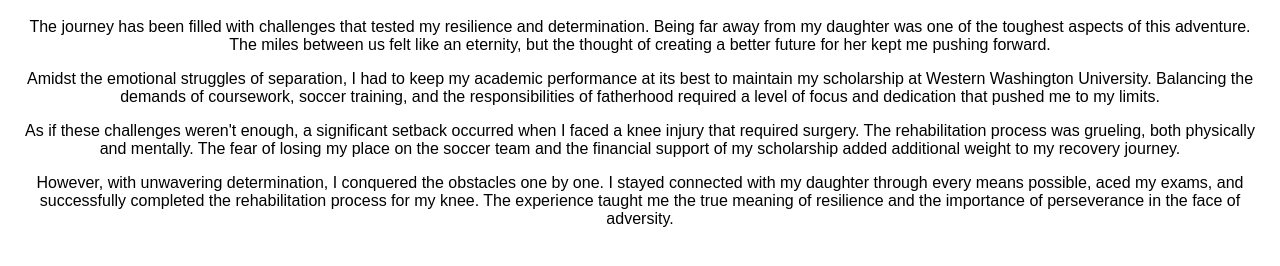
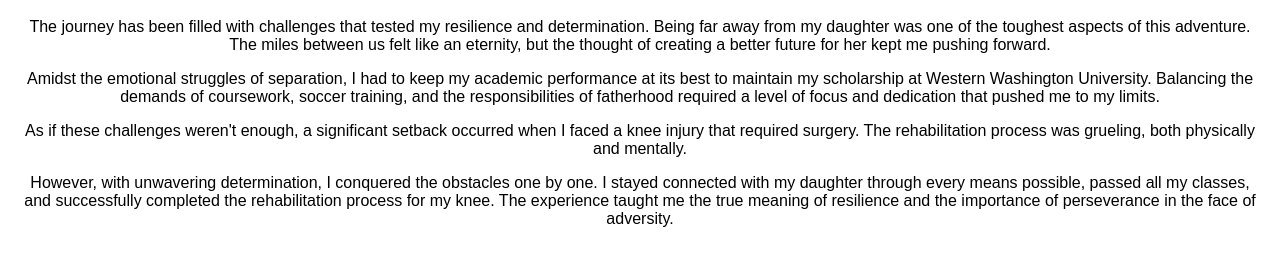
Before and after one commit to diegojalv/interactiveweb, a plain HTML site: page page3.html in a window 1280 px wide. Shown: the part 62-328 px from the top of the page. Drawn offline with Linux system fonts and the light colour scheme.

Commit message:
Corrections

```diff
--- a/page3.html
+++ b/page3.html
@@ -22,8 +22,8 @@
     <h1>Challenges and Triumphs</h1>
     <p>The journey has been filled with challenges that tested my resilience and determination. Being far away from my daughter was one of the toughest aspects of this adventure. The miles between us felt like an eternity, but the thought of creating a better future for her kept me pushing forward.</p>
     <p>Amidst the emotional struggles of separation, I had to keep my academic performance at its best to maintain my scholarship at Western Washington University. Balancing the demands of coursework, soccer training, and the responsibilities of fatherhood required a level of focus and dedication that pushed me to my limits.</p>
-    <p>As if these challenges weren't enough, a significant setback occurred when I faced a knee injury that required surgery. The rehabilitation process was grueling, both physically and mentally. The fear of losing my place on the soccer team and the financial support of my scholarship added additional weight to my recovery journey.</p>
-    <p>However, with unwavering determination, I conquered the obstacles one by one. I stayed connected with my daughter through every means possible, aced my exams, and successfully completed the rehabilitation process for my knee. The experience taught me the true meaning of resilience and the importance of perseverance in the face of adversity.</p>
+    <p>As if these challenges weren't enough, a significant setback occurred when I faced a knee injury that required surgery. The rehabilitation process was grueling, both physically and mentally. </p>
+    <p>However, with unwavering determination, I conquered the obstacles one by one. I stayed connected with my daughter through every means possible, passed all my classes, and successfully completed the rehabilitation process for my knee. The experience taught me the true meaning of resilience and the importance of perseverance in the face of adversity.</p>
 
 </body>
 </html>
```
Also changed, not shown: 1 other file.
